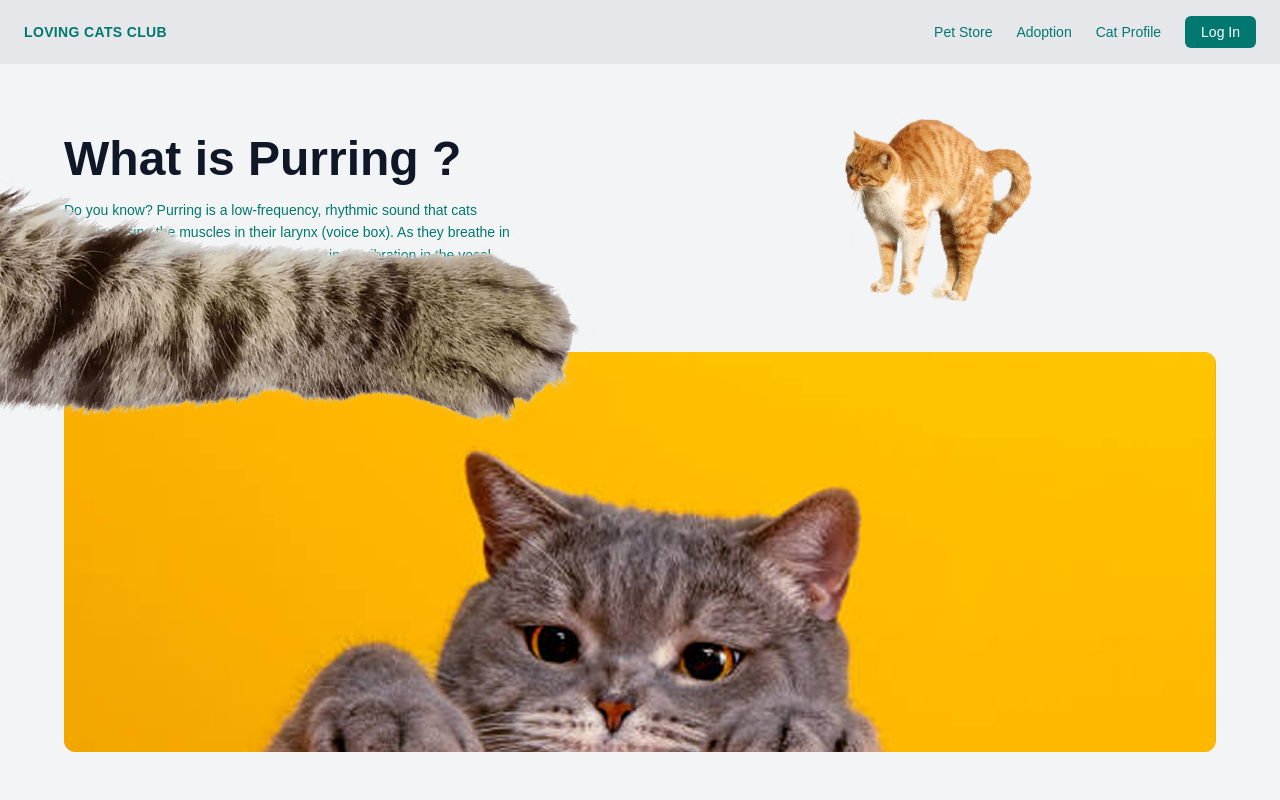
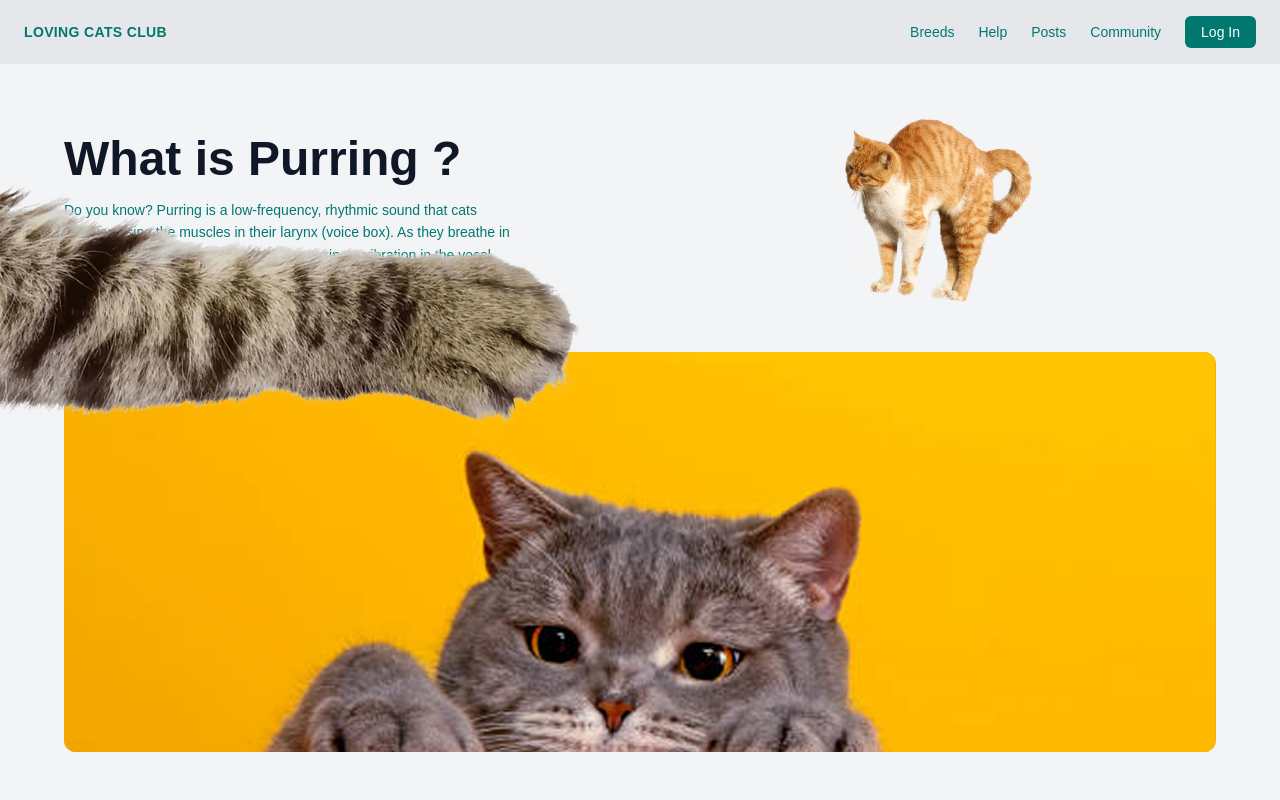
Before and after one commit to durianbeetroot/loving-cats-club, a Next.js app: page / in a window 1280 px wide. Shown: the top 800 px of the page. Built offline with nearby package versions, Linux system fonts and the light colour scheme.

Commit message:
Added scroll to section

```diff
--- a/app/components/catbreeds.tsx
+++ b/app/components/catbreeds.tsx
@@ -1,6 +1,6 @@
 export default function CatBreeds() {
   return (
-    <section className="bg-gray-100 py-16 px-6">
+    <section id="breeds" className="bg-gray-100 py-16 px-6">
       <div className="max-w-7xl mx-auto">
 
         {/* Title */}
--- a/app/components/catcommunity.tsx
+++ b/app/components/catcommunity.tsx
@@ -20,7 +20,7 @@ export default function CatCommunity() {
   ];
 
   return (
-    <section className="bg-gray-100 py-16 px-6">
+    <section id="community" className="bg-gray-100 py-16 px-6">
       <div className="max-w-7xl mx-auto">
 
         {/* Title */}
--- a/app/components/header.tsx
+++ b/app/components/header.tsx
@@ -6,6 +6,16 @@ import { useState } from "react";
 
 export default function Header() {
   const [isMenuOpen, setIsMenuOpen] = useState(false);
+
+  const scrollToSection = (id: string) => {
+    const section = document.getElementById(id);
+
+    if (section) {
+      section.scrollIntoView({
+        behavior: "smooth",
+      });
+    }
+  };
 
   return (
     <header className="w-full bg-gray-200 px-6 py-4 relative">
@@ -19,15 +29,33 @@ export default function Header() {
         {/* Right - Navigation */}
         {/* Desktop */}
         <nav className="hidden md:flex items-center gap-6 text-sm text-teal-700">
-          <Link href="/pet-store" className="hover:underline">
-            Pet Store
-          </Link>
-          <Link href="/adoption" className="hover:underline">
-            Adoption
-          </Link>
-          <Link href="/cat-profile" className="hover:underline">
-            Cat Profile
-          </Link>
+          <button
+            onClick={() => scrollToSection("breeds")}
+            className="hover:underline"
+          >
+            Breeds
+          </button>
+
+          <button
+            onClick={() => scrollToSection("help")}
+            className="hover:underline"
+          >
+            Help
+          </button>
+
+          <button
+            onClick={() => scrollToSection("posts")}
+            className="hover:underline"
+          >
+            Posts
+          </button>
+
+          <button
+            onClick={() => scrollToSection("community")}
+            className="hover:underline"
+          >
+            Community
+          </button>
 
           <button className="bg-teal-700 text-white px-4 py-1.5 rounded-md hover:bg-teal-800">
             Log In
--- a/app/components/morefromus.tsx
+++ b/app/components/morefromus.tsx
@@ -1,6 +1,6 @@
 export default function MoreFromUs() {
   return (
-    <section className="bg-gray-100 py-16 px-6">
+    <section id="posts" className="bg-gray-100 py-16 px-6">
       <div className="max-w-7xl mx-auto">
 
         {/* Title */}
@@ -13,7 +13,7 @@ export default function MoreFromUs() {
         <div className="flex gap-6 overflow-x-auto pb-4 scrollbar-hide">
 
           {/* Card 1 */}
-          <div className="min-w-[320px] max-w-[320px] flex-shrink-0">
+          <div className="min-w-[320px] max-w-[320px] shrink-0">
             <div className="relative rounded-lg overflow-hidden">
               <img
                 src="/taking-cat-to-vet.jpg"
@@ -35,7 +35,7 @@ export default function MoreFromUs() {
           </div>
 
           {/* Card 2 */}
-          <div className="min-w-[320px] max-w-[320px] flex-shrink-0">
+          <div className="min-w-[320px] max-w-[320px] shrink-0">
             <div className="relative rounded-lg overflow-hidden">
               <img
                 src="/cat-bath.png"
--- a/app/components/yourcat.tsx
+++ b/app/components/yourcat.tsx
@@ -2,7 +2,7 @@ import Image from "next/image";
 
 export default function YourCat() {
   return (
-    <section className="w-full bg-gray-100 py-12 px-6 flex justify-center">
+    <section id="help" className="w-full bg-gray-100 py-12 px-6 flex justify-center">
       <div className="max-w-6xl w-full grid md:grid-cols-2 gap-8 items-center">
 
         {/* Left Content */}
```
